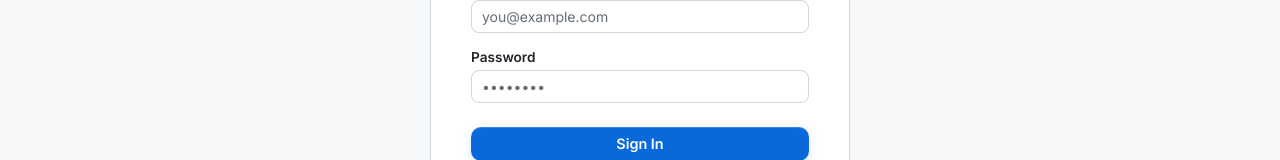
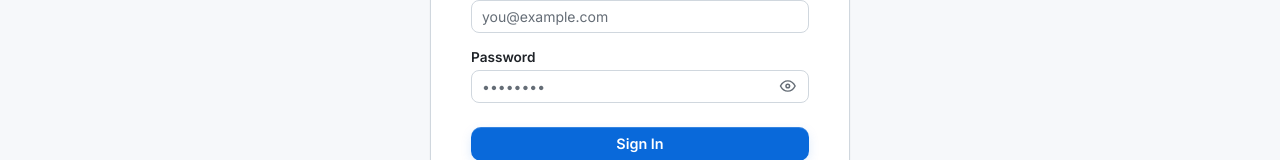
Before and after one commit to jetsup/smarthome-ui, a Vue app: page /login in a window 1280 px wide. Shown: the part 265-425 px from the top of the page. Built offline with nearby package versions, Linux system fonts and the light colour scheme.

Commit message:
Show/hide eye on every password field
New PasswordInput component used by login, register, profile, gateway settings, link, delete and confirm dialogs.

```diff
--- a/src/components/DialogHost.vue
+++ b/src/components/DialogHost.vue
@@ -10,7 +10,7 @@
       <p v-if="state.confirm.note" class="modal-note">{{ state.confirm.note }}</p>
       <div v-if="state.confirm.password" class="form-group" style="margin-top:12px">
         <label for="dlg-pw">Your password</label>
-        <input id="dlg-pw" ref="pwInput" v-model="pw" type="password" autocomplete="current-password" @keyup.enter="okClick" />
+        <PasswordInput id="dlg-pw" ref="pwInput" v-model="pw" autocomplete="current-password" @keyup.enter="okClick" />
       </div>
       <div class="modal-actions">
         <button class="btn btn-secondary" @click="state.confirm.resolve(false)">{{ state.confirm.cancelText }}</button>
--- a/src/components/Icon.vue
+++ b/src/components/Icon.vue
@@ -24,6 +24,8 @@ const ICONS = {
   'chevron-down': ['M6 9l6 6 6-6'],
   x: ['M6 6l12 12', 'M18 6L6 18'],
   check: ['M5 12l5 5 9-10'],
+  eye: ['M2 12s3.6-7 10-7 10 7 10 7-3.6 7-10 7S2 12 2 12z', 'M12 9.5a2.5 2.5 0 100 5 2.5 2.5 0 000-5z'],
+  'eye-off': ['M3 3l18 18', 'M10.6 6.1A10 10 0 0112 6c6.4 0 10 6 10 6a17 17 0 01-3.1 3.8', 'M6.5 6.9A17 17 0 002 12s3.6 7 10 7a9.7 9.7 0 004.1-.9', 'M9.9 9.9a2.5 2.5 0 003.2 3.2'],
 }
 const paths = computed(() => ICONS[props.name] || [])
 </script>
--- /dev/null
+++ b/src/components/PasswordInput.vue
@@ -0,0 +1,42 @@
+<template>
+  <span class="pw-wrap">
+    <input
+      ref="el"
+      v-bind="$attrs"
+      :type="show ? 'text' : 'password'"
+      :value="modelValue"
+      @input="$emit('update:modelValue', $event.target.value)"
+    />
+    <button
+      type="button"
+      class="pw-eye"
+      :aria-label="show ? 'Hide password' : 'Show password'"
+      :title="show ? 'Hide password' : 'Show password'"
+      tabindex="-1"
+      @click="show = !show"
+    >
+      <Icon :name="show ? 'eye-off' : 'eye'" />
+    </button>
+  </span>
+</template>
+
+<script setup>
+import { ref } from 'vue'
+defineOptions({ inheritAttrs: false })
+defineProps({ modelValue: { type: String, default: '' } })
+defineEmits(['update:modelValue'])
+const show = ref(false)
+const el = ref(null)
+defineExpose({ focus: () => el.value?.focus() })
+</script>
+
+<style>
+.pw-wrap { position: relative; display: block; width: 100%; }
+.pw-wrap input { width: 100%; padding-right: 2.6rem; }
+.pw-eye {
+  position: absolute; top: 50%; right: 6px; transform: translateY(-50%);
+  background: none; border: none; padding: 6px; cursor: pointer; line-height: 1;
+  color: var(--c-muted); font-size: 1.1rem; display: inline-flex; align-items: center;
+}
+.pw-eye:hover { color: var(--c-text); }
+</style>
--- a/src/main.js
+++ b/src/main.js
@@ -4,9 +4,11 @@ import router from './router'
 import './theme.css'
 import App from './App.vue'
 import Icon from './components/Icon.vue'
+import PasswordInput from './components/PasswordInput.vue'
 
 const app = createApp(App)
 app.use(createPinia())
 app.use(router)
 app.component('Icon', Icon)
+app.component('PasswordInput', PasswordInput)
 app.mount('#app')
--- a/src/views/GatewayLink.vue
+++ b/src/views/GatewayLink.vue
@@ -8,7 +8,7 @@
         <input v-model="email" type="email" required autocomplete="email" />
 
         <label>Password</label>
-        <input v-model="pass" type="password" required autocomplete="current-password" />
+        <PasswordInput v-model="pass" required autocomplete="current-password" />
 
         <p v-if="error" class="error">{{ error }}</p>
 
--- a/src/views/GatewayList.vue
+++ b/src/views/GatewayList.vue
@@ -85,7 +85,7 @@
       <p class="modal-note">Nodes that are online are unpaired so any gateway can discover them. Nodes that cannot be reached are kept as unassigned nodes.</p>
       <div class="form-group">
         <label for="del-pw">Your password</label>
-        <input id="del-pw" v-model="deletePw" type="password" autocomplete="current-password" @keyup.enter="deletePw && doDelete()" />
+        <PasswordInput id="del-pw" v-model="deletePw" autocomplete="current-password" @keyup.enter="deletePw && doDelete()" />
       </div>
       <p v-if="deleteErr" class="un-err">{{ deleteErr }}</p>
       <div class="modal-actions">
--- a/src/views/GatewaySettings.vue
+++ b/src/views/GatewaySettings.vue
@@ -85,7 +85,7 @@
           </div>
           <div class="form-row">
             <label for="wifi-pass">Password</label>
-            <input id="wifi-pass" v-model="wifiPass" type="password" placeholder="Network password" maxlength="63" class="field-input">
+            <PasswordInput id="wifi-pass" v-model="wifiPass" placeholder="Network password" maxlength="63" class="field-input" />
           </div>
           <div class="form-actions">
             <button type="submit" class="btn btn-primary" :disabled="wifiSaving">{{ wifiSaving ? 'Saving…' : 'Save' }}</button>
--- a/src/views/Login.vue
+++ b/src/views/Login.vue
@@ -12,7 +12,7 @@
           </div>
           <div class="form-group">
             <label for="password">Password</label>
-            <input id="password" v-model="password" type="password" required placeholder="••••••••" />
+            <PasswordInput id="password" v-model="password" required placeholder="••••••••" />
           </div>
           <p v-if="error" class="error">{{ error }}</p>
           <button type="submit" :disabled="loading" class="btn btn-primary btn-block">
--- a/src/views/Profile.vue
+++ b/src/views/Profile.vue
@@ -25,7 +25,7 @@
           <label class="span2">Email<input v-model="form.email" type="email" required /></label>
           <label v-if="emailChanged" class="span2">
             Current password <span class="req">(needed to change your email)</span>
-            <input v-model="form.currentPassword" type="password" autocomplete="current-password" required />
+            <PasswordInput v-model="form.currentPassword" autocomplete="current-password" required />
           </label>
           <div class="span2 actions">
             <button class="btn btn-primary" :disabled="savingDetails || !detailsChanged">{{ savingDetails ? 'Saving…' : 'Save changes' }}</button>
@@ -38,9 +38,9 @@
         <header><h4>Password</h4><p class="hint">Changing it signs you out everywhere else.</p></header>
         <div v-if="pwMsg" :class="pwOk ? 'ok-box' : 'err-box'">{{ pwMsg }}</div>
         <form class="grid" @submit.prevent="changePassword">
-          <label class="span2">Current password<input v-model="pw.current" type="password" autocomplete="current-password" required /></label>
-          <label>New password<input v-model="pw.next" type="password" minlength="8" autocomplete="new-password" required /></label>
-          <label>Confirm new password<input v-model="pw.confirm" type="password" minlength="8" autocomplete="new-password" required /></label>
+          <label class="span2">Current password<PasswordInput v-model="pw.current" autocomplete="current-password" required /></label>
+          <label>New password<PasswordInput v-model="pw.next" minlength="8" autocomplete="new-password" required /></label>
+          <label>Confirm new password<PasswordInput v-model="pw.confirm" minlength="8" autocomplete="new-password" required /></label>
           <div class="span2 strength" v-if="pw.next">
             <span :class="['bar', strength.level]" :style="{ width: strength.pct + '%' }"></span>
             <small>{{ strength.label }}</small>
@@ -128,7 +128,7 @@
         <form v-if="pwAction" class="pwbox" @submit.prevent="runPwAction">
           <label>
             Confirm your password to {{ pwAction === 'regen' ? 'get new recovery codes' : 'turn this method off' }}
-            <input v-model="actionPw" type="password" autocomplete="current-password" autofocus required />
+            <PasswordInput v-model="actionPw" autocomplete="current-password" autofocus required />
           </label>
           <div class="actions">
             <button class="btn btn-primary" :disabled="busy || !actionPw">Confirm</button>
--- a/src/views/Register.vue
+++ b/src/views/Register.vue
@@ -20,11 +20,11 @@
         </div>
         <div class="form-group">
           <label for="password">Password</label>
-          <input id="password" v-model="password" type="password" required minlength="6" placeholder="At least 6 characters" />
+          <PasswordInput id="password" v-model="password" required minlength="6" placeholder="At least 6 characters" />
         </div>
         <div class="form-group">
           <label for="confirmPassword">Confirm Password</label>
-          <input id="confirmPassword" v-model="confirmPassword" type="password" required placeholder="Repeat your password" />
+          <PasswordInput id="confirmPassword" v-model="confirmPassword" required placeholder="Repeat your password" />
         </div>
         <p v-if="error" class="error">{{ error }}</p>
         <p v-if="passError" class="error">{{ passError }}</p>
```
